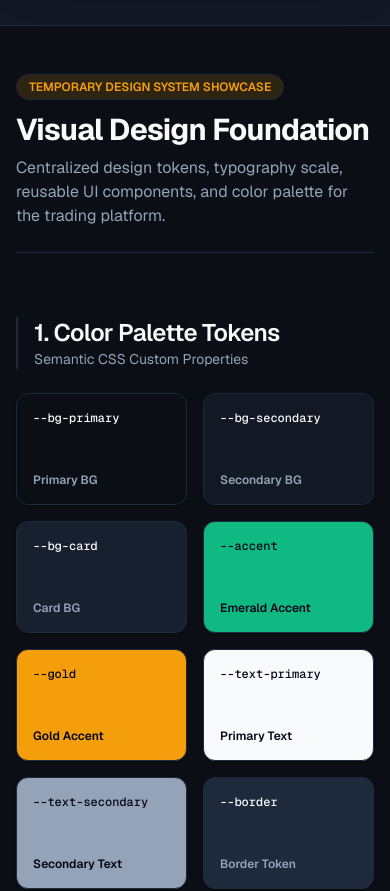
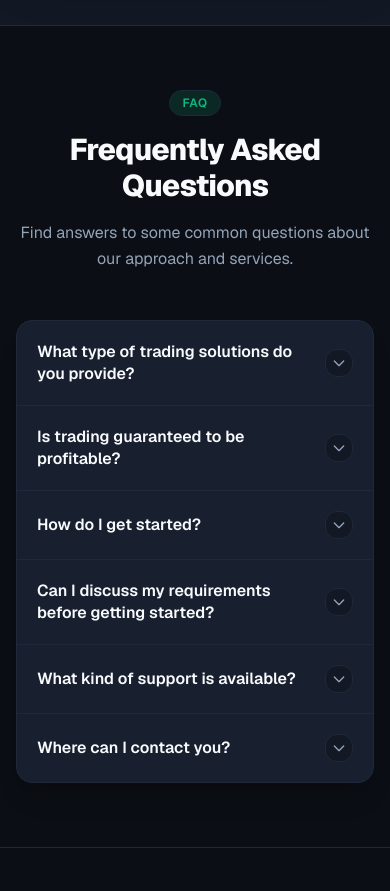
Before and after one commit to huzi772/landing-page, a Next.js app: page / in a window 390 px wide. Shown: the part 5420-6311 px from the top of the page. Built offline with nearby package versions, Linux system fonts and the light colour scheme.

Commit message:
Add FAQ section component with accessible continuous accordion
Co-authored-by: huzi772 <207913168+huzi772@users.noreply.github.com>

```diff
--- a/src/app/page.tsx
+++ b/src/app/page.tsx
@@ -4,6 +4,7 @@ import { ValueProposition } from "@/components/sections/ValueProposition";
 import { Services } from "@/components/sections/Services";
 import { HowItWorks } from "@/components/sections/HowItWorks";
 import { MarketOverview } from "@/components/sections/MarketOverview";
+import { FAQ } from "@/components/sections/FAQ";
 import { Container } from "@/components/ui/container";
 import { Button } from "@/components/ui/button";
 import {
@@ -37,6 +38,7 @@ export default function Home() {
       <Services />
       <HowItWorks />
       <MarketOverview />
+      <FAQ />
 
       <main className="py-12">
         <Container className="space-y-16">
--- /dev/null
+++ b/src/components/sections/FAQ.tsx
@@ -0,0 +1,136 @@
+"use client";
+
+import React, { useState } from "react";
+import { Container } from "@/components/ui/container";
+
+interface FAQItem {
+  question: string;
+  answer: string;
+}
+
+const FAQ_ITEMS: FAQItem[] = [
+  {
+    question: "What type of trading solutions do you provide?",
+    answer:
+      "We provide trading-focused solutions and support designed around a structured and professional approach. The exact services and available options can be discussed based on your requirements.",
+  },
+  {
+    question: "Is trading guaranteed to be profitable?",
+    answer:
+      "No. Trading involves risk, and no legitimate service can guarantee profits or specific financial results.",
+  },
+  {
+    question: "How do I get started?",
+    answer:
+      "Start by reviewing the available services and then connect with us to discuss your requirements and the next steps.",
+  },
+  {
+    question: "Can I discuss my requirements before getting started?",
+    answer:
+      "Yes. You can discuss your questions, requirements, and available options before deciding how you would like to proceed.",
+  },
+  {
+    question: "What kind of support is available?",
+    answer:
+      "Support options will depend on the final service selected. The available process and support details can be discussed before proceeding.",
+  },
+  {
+    question: "Where can I contact you?",
+    answer:
+      "The final contact channel will be added once the business contact details are configured.",
+  },
+];
+
+export function FAQ() {
+  const [openIndexes, setOpenIndexes] = useState<Record<number, boolean>>({});
+
+  const toggleItem = (index: number) => {
+    setOpenIndexes((prev) => ({
+      ...prev,
+      [index]: !prev[index],
+    }));
+  };
+
+  return (
+    <section
+      id="faq"
+      className="py-16 md:py-24 bg-[var(--bg-primary)] border-b border-[var(--border)] scroll-mt-16"
+    >
+      <Container>
+        {/* Section Header */}
+        <div className="flex flex-col items-center text-center space-y-4 max-w-2xl mx-auto mb-12">
+          <span className="inline-block px-3 py-1 text-xs font-semibold rounded-full bg-[var(--accent-muted)] text-[var(--accent)] border border-[var(--accent)]/20 uppercase tracking-wider">
+            FAQ
+          </span>
+          <h2 className="text-3xl font-extrabold tracking-tight text-[var(--text-primary)] sm:text-4xl">
+            Frequently Asked Questions
+          </h2>
+          <p className="text-base sm:text-lg text-[var(--text-secondary)] leading-relaxed">
+            Find answers to some common questions about our approach and services.
+          </p>
+        </div>
+
+        {/* Continuous Accordion Group */}
+        <div className="max-w-3xl mx-auto">
+          <div className="rounded-2xl border border-[var(--border)] bg-[var(--bg-card)] divide-y divide-[var(--border)] overflow-hidden shadow-xl">
+            {FAQ_ITEMS.map((item, index) => {
+              const isOpen = Boolean(openIndexes[index]);
+              const triggerId = `faq-trigger-${index}`;
+              const answerId = `faq-answer-${index}`;
+
+              return (
+                <div key={index} className="transition-colors">
+                  <h3>
+                    <button
+                      type="button"
+                      id={triggerId}
+                      aria-expanded={isOpen}
+                      aria-controls={answerId}
+                      onClick={() => toggleItem(index)}
+                      className="w-full flex items-center justify-between gap-4 p-5 sm:p-6 text-left font-semibold text-base sm:text-lg text-[var(--text-primary)] hover:text-[var(--accent)] hover:bg-[var(--bg-card-hover)] transition-colors focus-visible:outline-2 focus-visible:outline-offset-[-2px] focus-visible:outline-[var(--accent)] cursor-pointer"
+                    >
+                      <span className="leading-snug">{item.question}</span>
+                      <span className="flex h-7 w-7 shrink-0 items-center justify-center rounded-lg border border-[var(--border-subtle)] bg-[var(--bg-secondary)] text-[var(--text-secondary)]">
+                        <svg
+                          className={`h-4 w-4 transition-transform duration-200 motion-reduce:transition-none ${
+                            isOpen ? "rotate-180 text-[var(--accent)]" : ""
+                          }`}
+                          fill="none"
+                          viewBox="0 0 24 24"
+                          stroke="currentColor"
+                          strokeWidth="2"
+                          aria-hidden="true"
+                        >
+                          <path
+                            strokeLinecap="round"
+                            strokeLinejoin="round"
+                            d="M19 9l-7 7-7-7"
+                          />
+                        </svg>
+                      </span>
+                    </button>
+                  </h3>
+
+                  <div
+                    id={answerId}
+                    role="region"
+                    aria-labelledby={triggerId}
+                    className={`grid transition-[grid-template-rows] duration-200 motion-reduce:transition-none ${
+                      isOpen ? "grid-rows-[1fr]" : "grid-rows-[0fr]"
+                    }`}
+                  >
+                    <div className="overflow-hidden">
+                      <p className="px-5 pb-5 sm:px-6 sm:pb-6 pt-1 text-sm sm:text-base text-[var(--text-secondary)] leading-relaxed">
+                        {item.answer}
+                      </p>
+                    </div>
+                  </div>
+                </div>
+              );
+            })}
+          </div>
+        </div>
+      </Container>
+    </section>
+  );
+}
```
Also changed, not shown: 1 other file (tests, documents, lock files or other folders).
